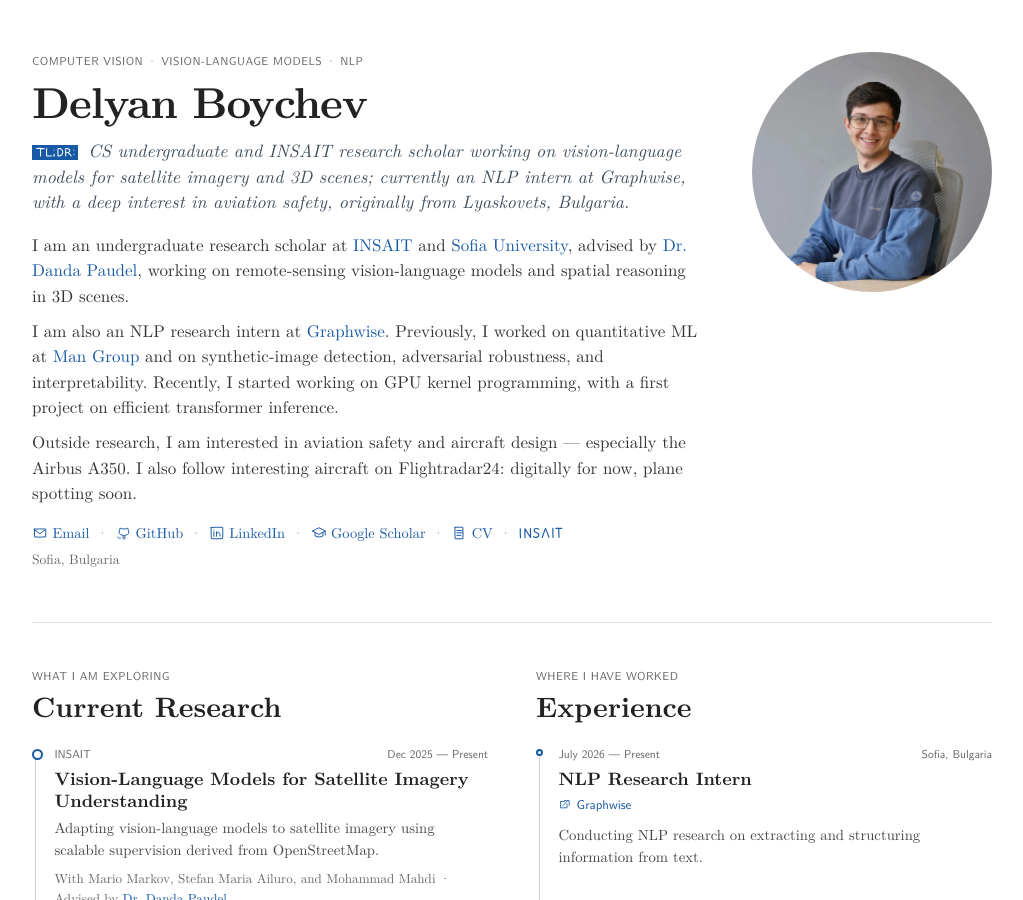
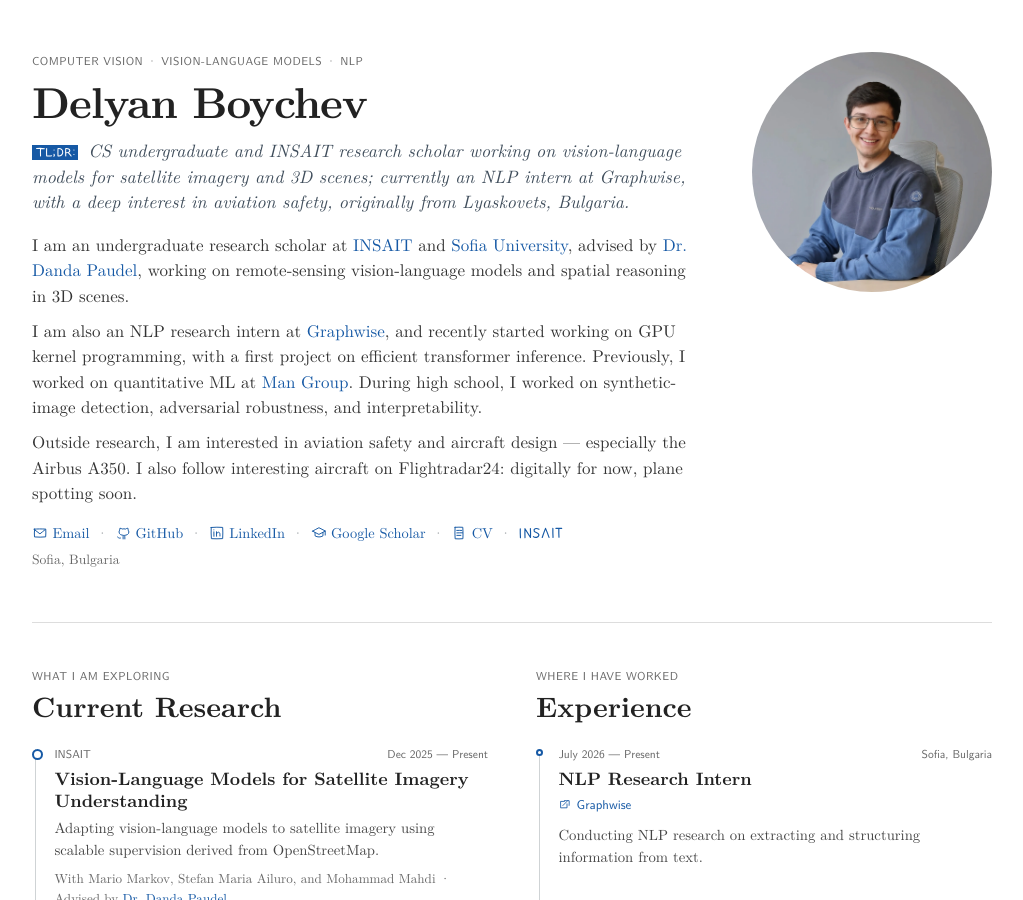
Before and after one commit to delyan-boychev/delyan-boychev.github.io, a Jekyll site: the page built from index.html, in a window 1280 px wide and 900 px high. Shown: the whole window, without its empty margins (128-1151 px from the left). Built offline with Jekyll 4.4.1, drawn with Linux system fonts in a browser that asks for light colours.

Commit message:
Fixed profile framing

```diff
--- a/_data/profile.yml
+++ b/_data/profile.yml
@@ -22,11 +22,12 @@ about_me:
     <a href="https://insait.ai/dr-danda-paudel/">Dr. Danda Paudel</a>, working on
     remote-sensing vision-language models and spatial reasoning in 3D scenes.
   - >-
-    I am also an NLP research intern at <a href="https://graphwise.ai/">Graphwise</a>.
-    Previously, I worked on quantitative ML at <a href="https://www.man.com/">Man Group</a>
-    and on synthetic-image detection, adversarial robustness, and interpretability.
-    Recently, I started working on GPU kernel programming, with a first
-    project on efficient transformer inference.
+    I am also an NLP research intern at <a href="https://graphwise.ai/">Graphwise</a>,
+    and recently started working on GPU kernel programming, with a first
+    project on efficient transformer inference. Previously, I worked on
+    quantitative ML at <a href="https://www.man.com/">Man Group</a>. During high
+    school, I worked on synthetic-image detection, adversarial robustness, and
+    interpretability.
   - >-
     Outside research, I am interested in aviation safety and aircraft design —
     especially the Airbus A350. I also follow interesting aircraft on
```
Also changed, not shown: 2 other files.
